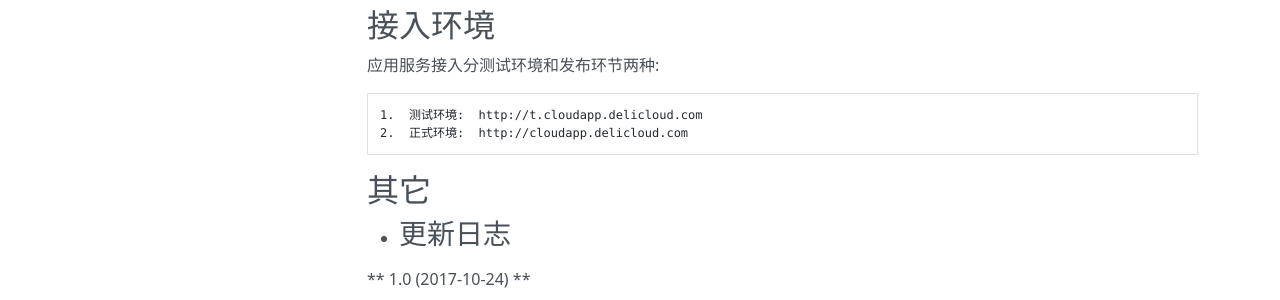
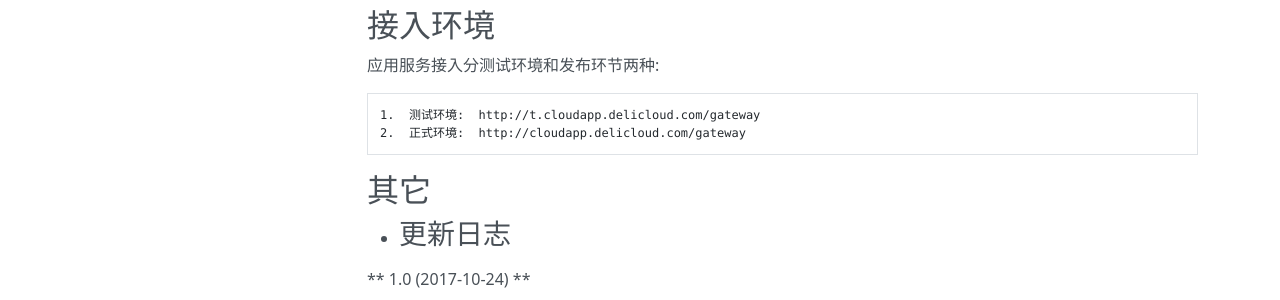
Before and after one commit to nbdeliyun/delicloud-docs, an MkDocs documentation site: the page built from docs/general/app/index.md, in a window 1280 px wide and 900 px high, scrolled down 17761 px. Shown: the part 466-766 px from the top of the window. Built offline with MkDocs 1.6.1, drawn with Linux system fonts in a browser that asks for light colours; nearby versions of some CDN libraries; old or Windows-style settings are respelled for this version of MkDocs; part of the change alters nothing that is shown.

Commit message:
update app doc

```diff
--- a/docs/general/app/index.md
+++ b/docs/general/app/index.md
@@ -751,8 +751,8 @@ WebHook接口调用是否成功以HTTP响应状态码来判断。如果是200则
 
 应用服务接入分测试环境和发布环节两种:
 
-    1.  测试环境:  http://t.cloudapp.delicloud.com
-    2.  正式环境:  http://cloudapp.delicloud.com
+    1.  测试环境:  http://t.cloudapp.delicloud.com/gateway
+    2.  正式环境:  http://cloudapp.delicloud.com/gateway
 
 ## 其它
 
```
